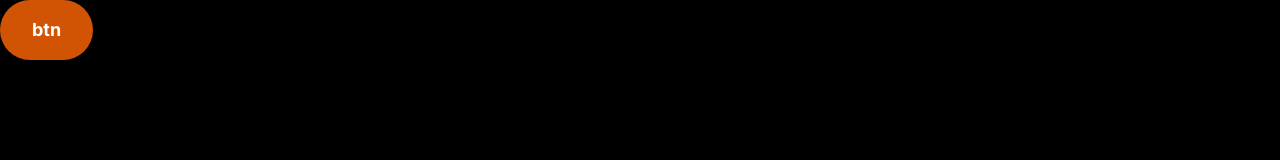
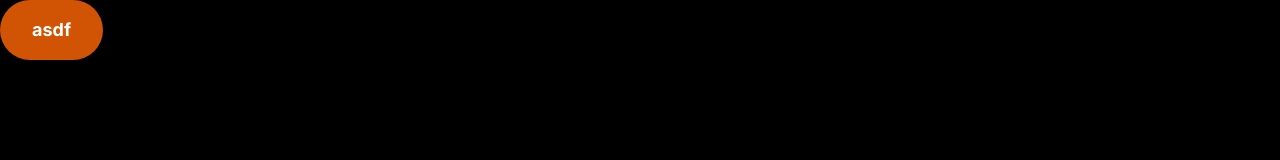
Before and after one commit to naturedevs/Viralyst, a Next.js app: page / in a window 1280 px wide. Shown: the top 160 px of the page. Built offline with nearby package versions, Linux system fonts and the light colour scheme.

Commit message:
complete btn

```diff
--- /dev/null
+++ b/components/common/btn/Btn1.tsx
@@ -0,0 +1,13 @@
+import React from 'react';
+interface Props {
+    name : string
+}
+
+export const Btn1 : React.FC < Props > = ({name}) => {
+    return (
+        <div
+            className="p-4 bg-[#D05404] text-lg font-bold px-8 py-4 rounded-full text-white w-fit">
+            {name}
+        </div>
+    )
+}
--- a/components/common/btn/index.tsx
+++ b/components/common/btn/index.tsx
@@ -1,7 +1 @@
-export default function Btn({}) {
-    return (
-        <div className="p-4 bg-[#D05404] text-lg font-bold px-8 py-4 rounded-full text-white w-fit">
-            btn
-        </div>
-    )
-}
+export * from './Btn1'
--- a/components/navbar/index.tsx
+++ b/components/navbar/index.tsx
@@ -1,9 +1,9 @@
-import Btn from "../common/btn"
+import {Btn1} from "../common/btn"
 
 export default function Navbar() {
     return (
         <div>
-            <Btn/>
+            <Btn1 name="asdf"/>
         </div>
     )
   }
```
